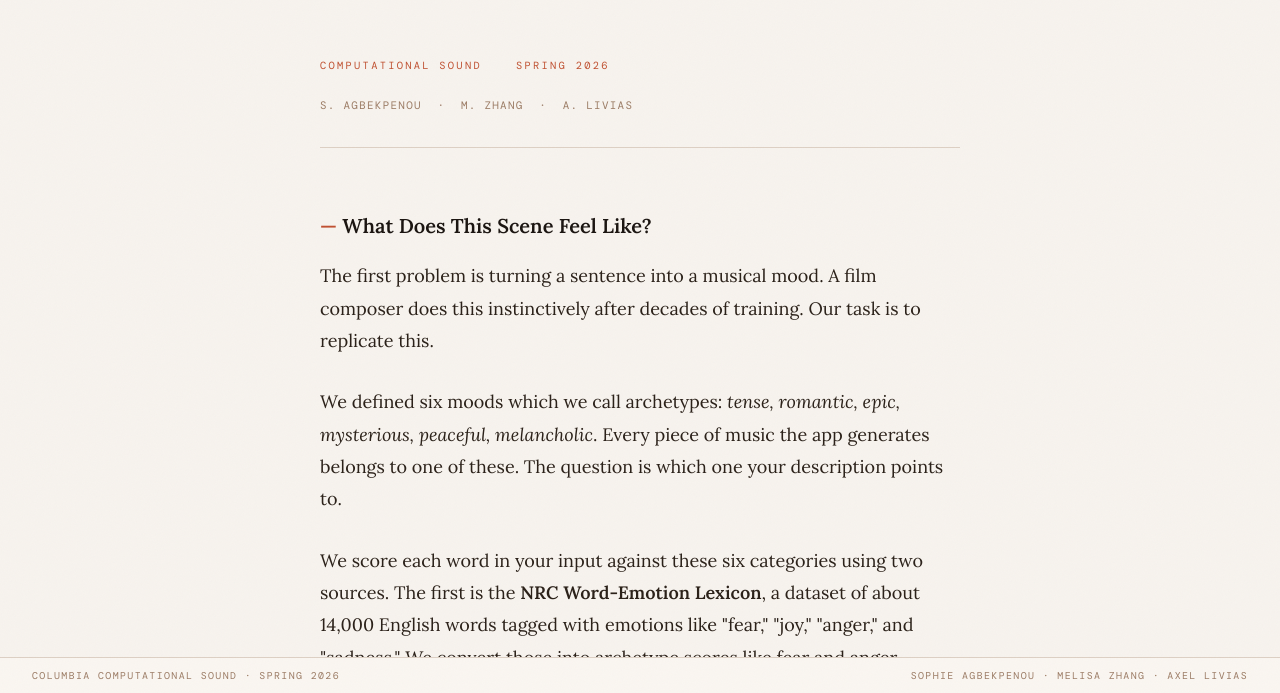
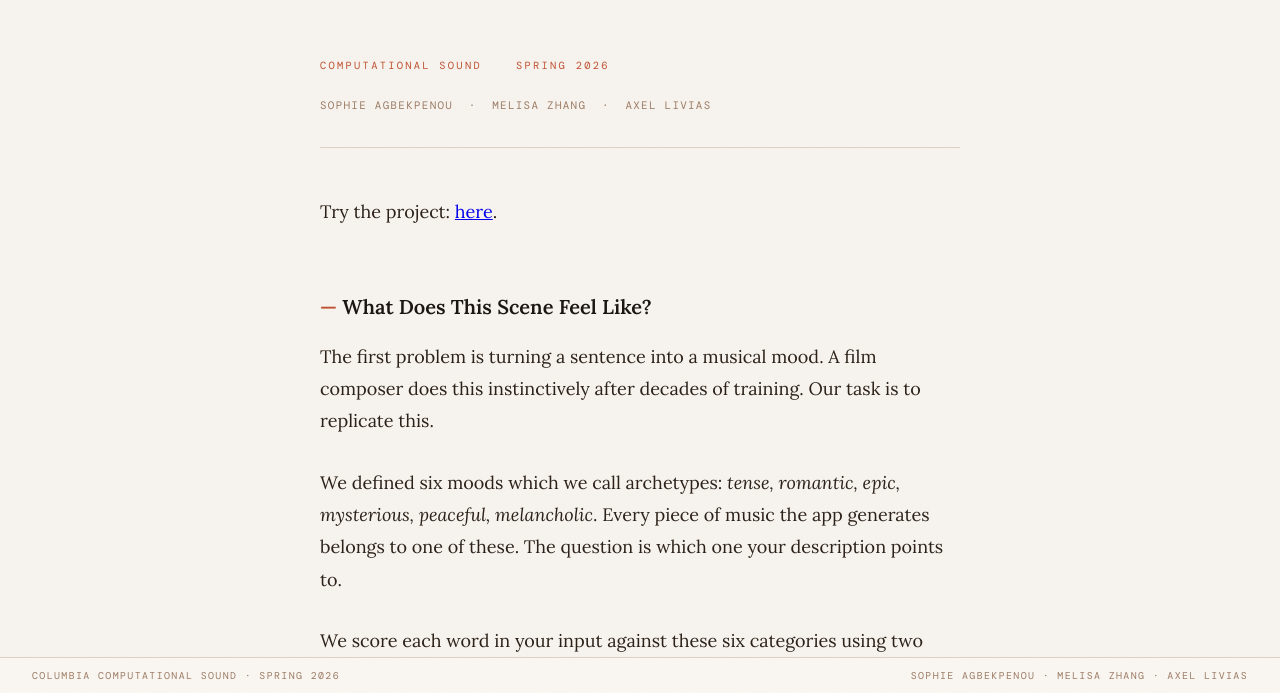
Before and after one commit to melzhang04/comp-sound-final, a website with bundled scripts: page index.html in a window 1280 px wide. Both pictures are taken after a click on the button "HOW WE BUILT IT". Shown: the part 107-800 px from the top of the page. Built offline with nearby package versions, Linux system fonts and the light colour scheme; a web font is replaced by a local one.

Commit message:
added yt link to blog post

```diff
--- a/index.html
+++ b/index.html
@@ -204,7 +204,11 @@
     <article>
 
       <div class="kicker">Computational Sound &nbsp;&nbsp; Spring 2026</div>
-      <div class="byline">S. Agbekpenou &nbsp;·&nbsp; M. Zhang &nbsp;·&nbsp; A. Livias</div>
+      <div class="byline">Sophie Agbekpenou &nbsp;·&nbsp; Melisa Zhang &nbsp;·&nbsp; Axel Livias</div>
+
+      <p class="test-link">
+        Try the project: <a href="https://youtu.be/wqcx6jc5_18" target="_blank">here</a>.
+       </p>
 
       <h2>What Does This Scene Feel Like?</h2>
 
```
